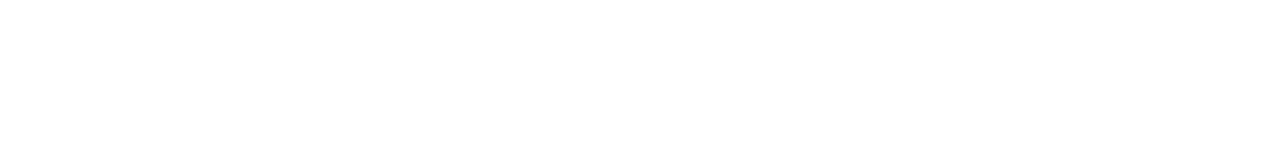
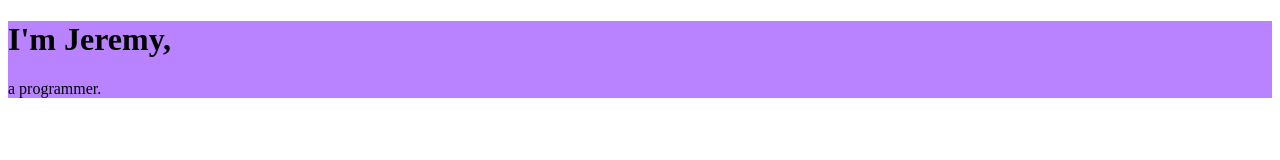
Before and after one commit to JLambCode/Web_Dev_Site, a plain HTML site: page index.html in a window 1280 px wide. Drawn offline with Linux system fonts and the light colour scheme.

Commit message:
Update index.html

```diff
--- a/index.html
+++ b/index.html
@@ -9,6 +9,9 @@
     <link rel="favicon" href="/images/favicon.ico?v=2">
 </head>
 <body>
-
+    <div class="">
+        <h1>I'm Jeremy,</h1>
+        <p>a programmer.</p>
+    </div>
 </body>
 </html>
```
